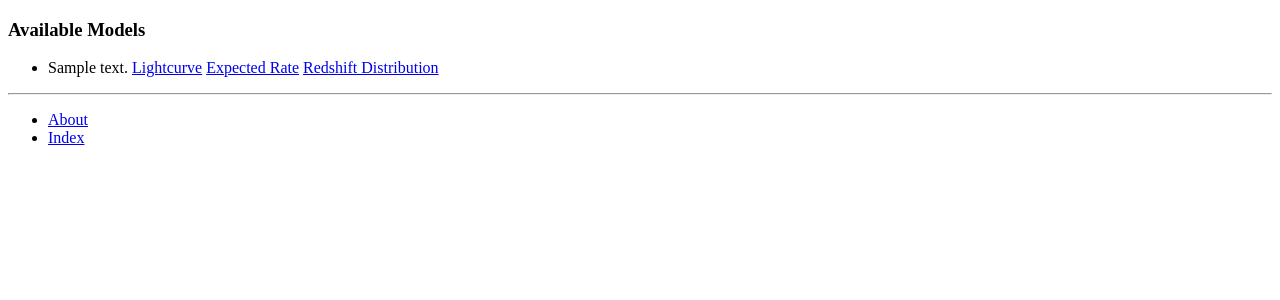
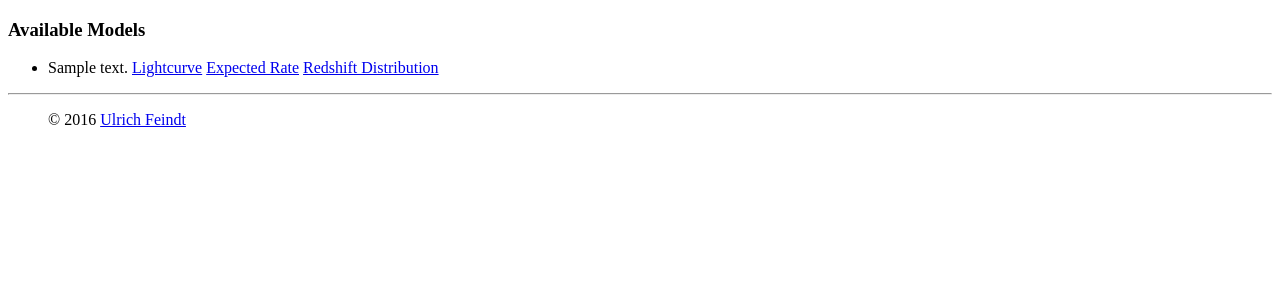
Before and after one commit to ufeindt/ratecalc_django, a Django app: page /ratecalc/ in a window 1280 px wide. Shown: the top 300 px of the page. Run offline with Django 3.2, Linux system fonts and the light colour scheme; tables that the repository leaves empty hold one stand-in row (values such as "Sample post"); parts of the project's set-up code (start-up, migrations or seed data) failed here and were passed over.

Commit message:
copyright footer

```diff
--- a/templates/ratecalc/base.html
+++ b/templates/ratecalc/base.html
@@ -22,8 +22,7 @@
 
     <div>
       <ul>
-        <li><a href="{% url 'about' %}">About</a></li>
-        <li><a href="{% url 'index' %}">Index</a></li>
+        &copy; 2016 <a href="mailto:ulrich.feindt[remove-this-bracket]@fysik.su.se">Ulrich Feindt</a>
       </ul>
     </div>
 
--- a/templates/ratecalc/form_plot.html
+++ b/templates/ratecalc/form_plot.html
@@ -12,6 +12,7 @@
     <a href="{% url 'show_expected' tm.name %}">Expected Rate</a>
     <a href="{% url 'show_redshift' tm.name %}">Redshift Distribution</a>
   </p>
+  <p><a href="{% url 'index' %}">Return to model selection</a>
   <div>
     {% if tm.name %}
       <form id="lightcurve_form" method="post" action="{% url action tm.name %}">
```
